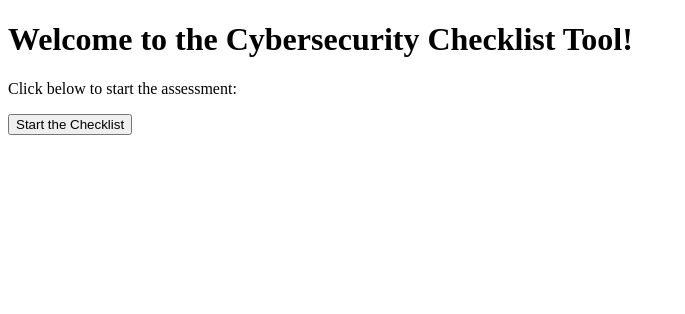
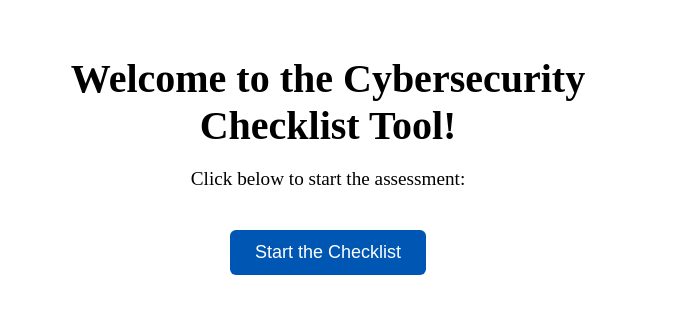
Before and after one commit to c-razo/cybersecurity-checklist-tool, a Flask app: page / in a window 1280 px wide. Shown: the top 314 px of the page, without its empty margins (0-685 px from the left). Run offline with Flask 3, Linux system fonts and the light colour scheme.

Commit message:
Checkpoint: Successful layout update and backed up for version control

```diff
--- a/results.txt
+++ b/results.txt
@@ -1,3 +1,3 @@
-Your Score: 7/7
+Your Score: 6/7
 Unknown responses: 0
-Recommendations: Excellent! Your business is well-secured.
+Recommendations: Good job! Address the 'I don't know' areas to improve further.
--- a/static/styles.css
+++ b/static/styles.css
@@ -1,47 +1,49 @@
-/* General styles for body and text */
+k/* General styles for body and text */
 body {
     font-family: Arial, sans-serif;
     margin: 0;
     padding: 0;
-    background-color: white;
-    color: black;
-    display: flex;
-    justify-content: center;
-    align-items: center;
-    min-height: 100vh;
+    background-color: white; /* Set background color */
+    color: black; /* Basic black text color */
+    display: flex; /* Flexbox for centering */
+    justify-content: center; /* Center horizontally */
+    align-items: center; /* Center vertically */
+    min-height: 100vh; /* Full height of the screen */
 }
 
 /* Keep the homepage content aligned in a column */
 .center-content {
-    text-align: center;
-    max-width: 600px;
+    text-align: center; /* Center the text inside the container */
+    padding: 20px; /* Add padding inside the centered content */
+    max-width: 600px; /* Set a max width for better appearance */
 }
 
 /* Style for headings */
 h1 {
-    font-size: 2.5rem;
-    margin-bottom: 1rem;
-    color: black; /* Standard black text for headings */
+    color: black; /* Basic black for headings */
+    font-size: 2.5rem; /* Slightly larger font for main heading */
+    margin-bottom: 10px; /* Space between heading and paragraph */
 }
 
-/* Style for paragraph text */
+/* Style for paragraph */
 p {
-    font-size: 1.2rem; /* Slightly larger font size */
-    margin-bottom: 20px; /* Add spacing below the paragraph */
+    font-size: 1.2rem; /* Slightly larger paragraph text */
+    margin-bottom: 20px; /* Space below paragraph */
 }
 
 /* Style for buttons */
 button {
     margin-top: 20px; /* Add space above the button */
-    background-color: #0056b3; /* Blue button background */
-    color: white; /* White button text */
+    display: inline-block; /* Keep inline-block styling */
+    background-color: #0056b3; /* Button background color */
+    color: white; /* Button text color */
     border: none; /* No border */
-    padding: 12px 25px; /* Add padding */
+    padding: 12px 25px; /* Add slightly more padding */
     cursor: pointer; /* Pointer cursor on hover */
-    border-radius: 6px; /* Rounded corners */
-    font-size: 18px; /* Slightly larger font */
+    border-radius: 6px; /* Slightly more rounded corners */
+    font-size: 18px; /* Slightly larger font size */
 }
 
 button:hover {
-    background-color: #004494; /* Darker blue on hover */
+    background-color: #004494; /* Slightly darker blue on hover */
 }
--- a/templates/index.html
+++ b/templates/index.html
@@ -4,6 +4,7 @@
     <meta charset="UTF-8">
     <meta name="viewport" content="width=device-width, initial-scale=1.0">
     <title>Cybersecurity Checklist Tool</title>
+    <link rel="stylesheet" href="/static/styles.css">
 </head>
 <body>
     <div class="center-content">
```
